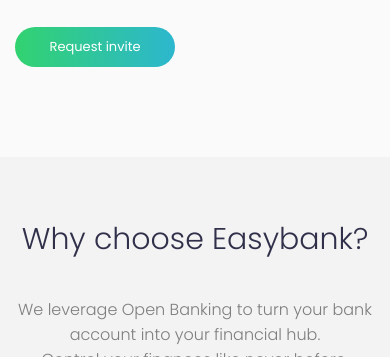
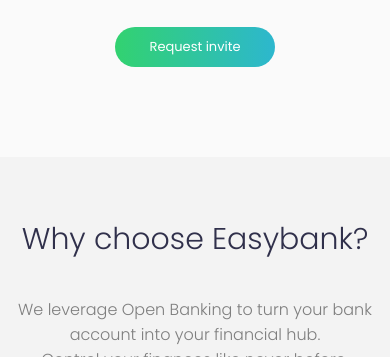
Before and after one commit to victrralvss/Frontend-Mentor-projects, a plain HTML site: page Easybank landing page/index.html in a window 390 px wide. Shown: the part 743-1100 px from the top of the page. Drawn offline with Linux system fonts and the light colour scheme.

Commit message:
final commit

```diff
--- a/Easybank landing page/sass/_grid.scss
+++ b/Easybank landing page/sass/_grid.scss
@@ -6,6 +6,7 @@
 
     @media(max-width: 1440px){
         max-width: 124.8rem;
+        padding: 1.5rem 5rem;
     }
 
     @media(max-width: 600px){
--- a/Easybank landing page/sass/_home.scss
+++ b/Easybank landing page/sass/_home.scss
@@ -104,6 +104,10 @@
                     margin-top: 10rem;
                     width: 70rem;
                     text-align: center;
+
+                    .send{
+                        margin: 0 auto;
+                    }
                 }
             }
 
```
Also changed, not shown: Easybank landing page/index.html (+0 -42 lines), Easybank landing page/sass/css/main.min.css.
